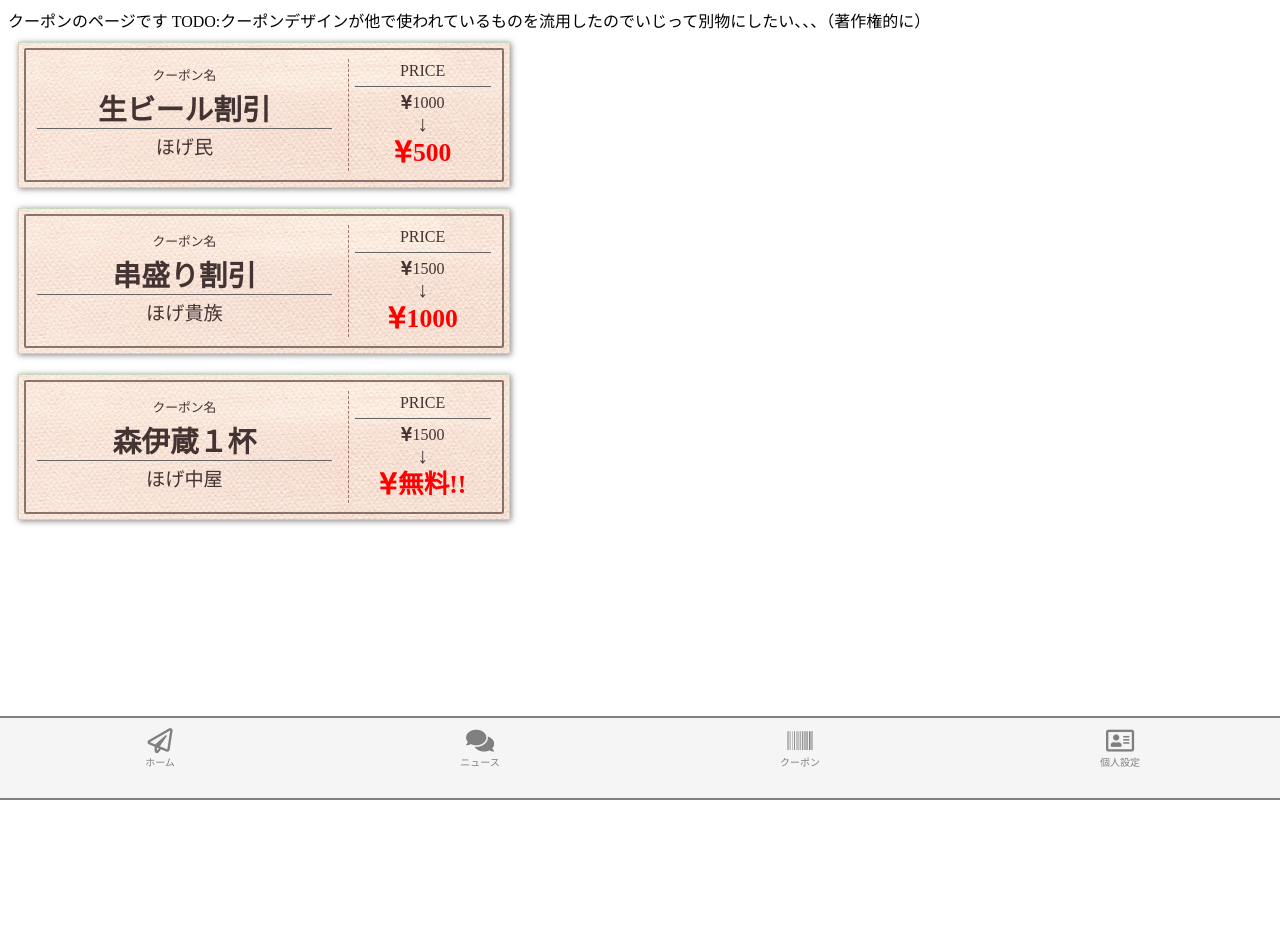
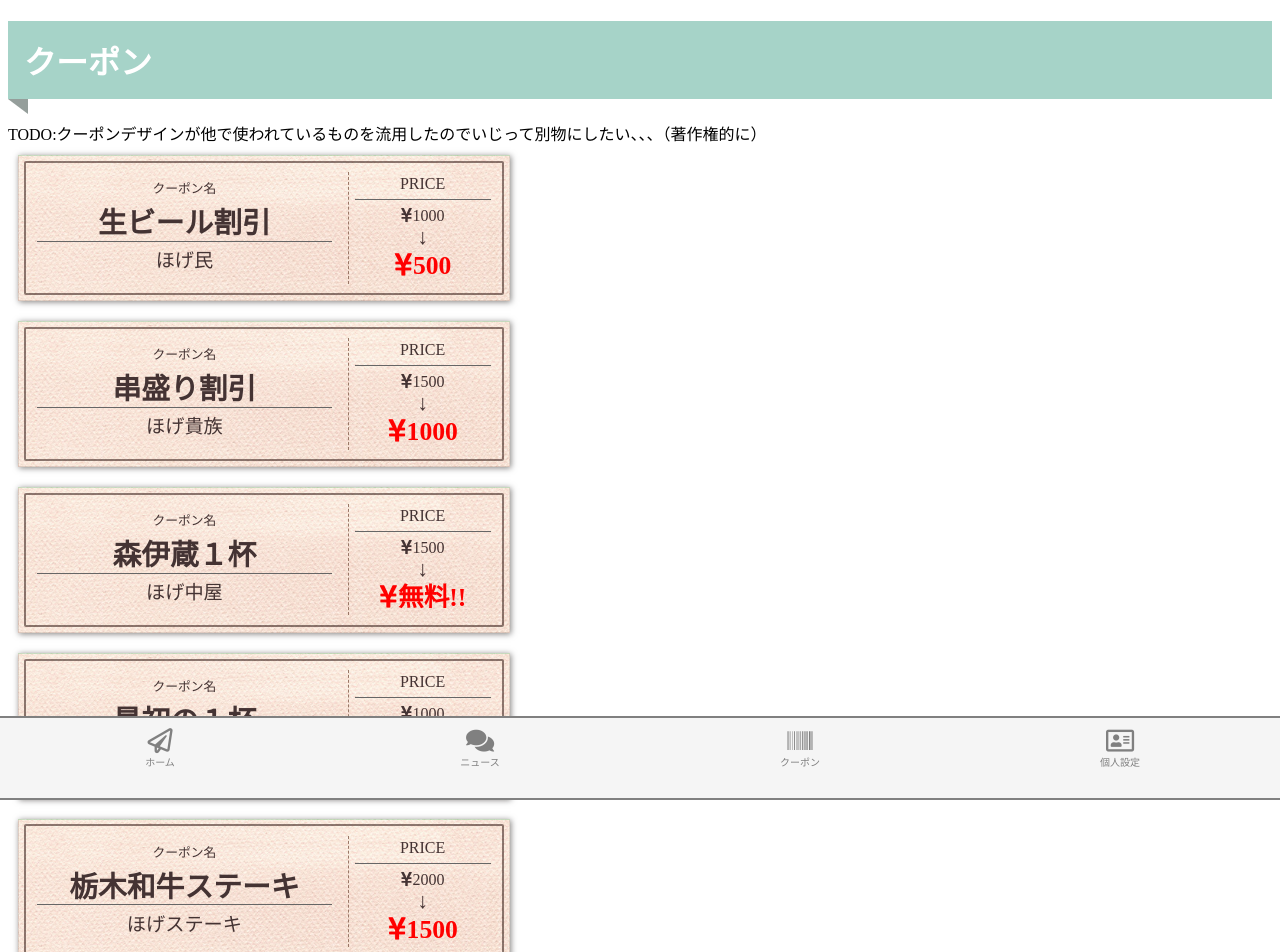
Before and after one commit to hrt-0201/nuxt-slideber-sample, a Nuxt app: page /coupon in a window 1280 px wide. Shown: the top 952 px of the page. Before the commit the page ends 800 px from the top, so only its background shows below. Built offline with nearby package versions, Linux system fonts and the light colour scheme; what vue-sidebar-menu would draw is missing.

Commit message:
画面デザインの調整

```diff
--- a/pages/admin.vue
+++ b/pages/admin.vue
@@ -1,7 +1,7 @@
 <template>
-  <div>
+  <div class="container">
     <div class="title-area">
-        <Title001 message="個人設定" />
+      <Title001 message="個人設定" />
     </div>
     <Caption001 message="性別" />
     <div class="radio-area01">
@@ -27,12 +27,28 @@
     </div>
     <Caption001 message="興味のある項目" />
     <Checkbox />
+    <br />
+    <br />
+    <br />
+    <br />
+    <br />
+    <br />
+    <br />
+    <br />
+    <br />
+    <br />
+    <br />
+    <br />
   </div>
 </template>
 
 <style scoped>
+.container {
+  width: 100%;
+  height: 100%;
+}
 .title-area {
-    padding-bottom: 20px;
+  padding-bottom: 20px;
 }
 label {
   position: relative;
--- a/pages/coupon.vue
+++ b/pages/coupon.vue
@@ -1,6 +1,8 @@
 <template>
-    <div>
-        クーポンのページです
+    <div class="container">
+        <div class="title-area">
+        <Title001 message="クーポン" />
+    </div>
         TODO:クーポンデザインが他で使われているものを流用したのでいじって別物にしたい、、、（著作権的に）
         <div class="ticket-design">
             <Ticket001 item="生ビール割引" store="ほげ民" beforeprice="1000" afterprice="500"/>
@@ -11,10 +13,29 @@
         <div class="ticket-design">
             <Ticket001 item="森伊蔵１杯" store="ほげ中屋" beforeprice="1500" afterprice="無料!!"/>
         </div>
+        <div class="ticket-design">
+            <Ticket001 item="最初の１杯" store="バーhoge" beforeprice="1000" afterprice="無料!!"/>
+        </div>
+        <div class="ticket-design">
+            <Ticket001 item="栃木和牛ステーキ" store="ほげステーキ" beforeprice="2000" afterprice="1500"/>
+        </div>
+        <div class="ticket-design">
+            <Ticket001 item="アユの塩焼き" store="居酒屋ほげ" beforeprice="800" afterprice="500"/>
+        </div>
+        <br />
+        <br />
+        <br />
+        <br />
+        <br />
+        <br />
     </div>
 </template>
 
 <style scoped>
+.container {
+  width:100%;
+  height: 100%;
+}
 .ticket-design {
     padding: 10px;
 }
--- a/pages/index.vue
+++ b/pages/index.vue
@@ -1,5 +1,5 @@
 <template>
-  <div classs="container">
+  <div class="container">
     <Slideshow />
 
     <h1>お店の最新のつぶやき</h1>
```
